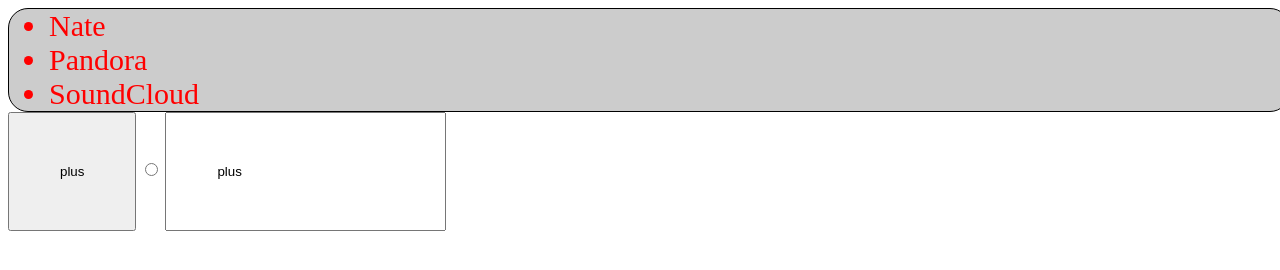
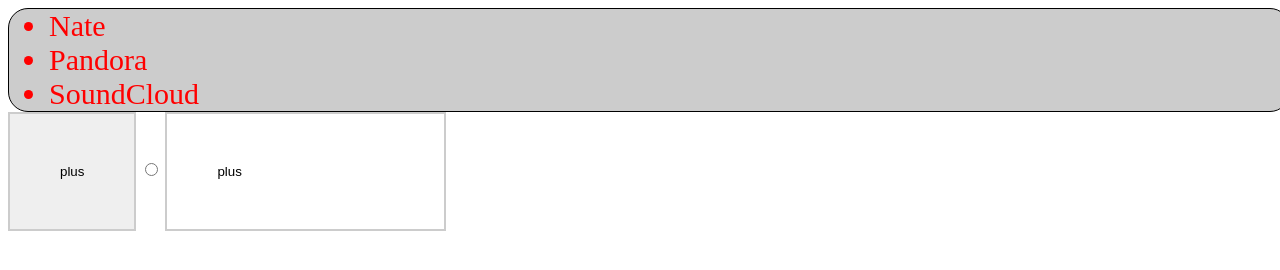
Before and after one commit to NathanGassaway/training2.0, a website: page Lynda-Javascript.html in a window 1280 px wide. Drawn offline with nearby package versions, Linux system fonts and the light colour scheme.

```diff
--- a/Lynda-Javascript.css
+++ b/Lynda-Javascript.css
@@ -26,6 +26,8 @@
 form {
   display: block; }
   form input {
-    padding: 50px; }
+    padding: 50px;
+    border: 2px solid #ccc;
+   }
 
 /*# sourceMappingURL=Lynda-Javascript.css.map */
```
Also changed, not shown: 1 other file.
